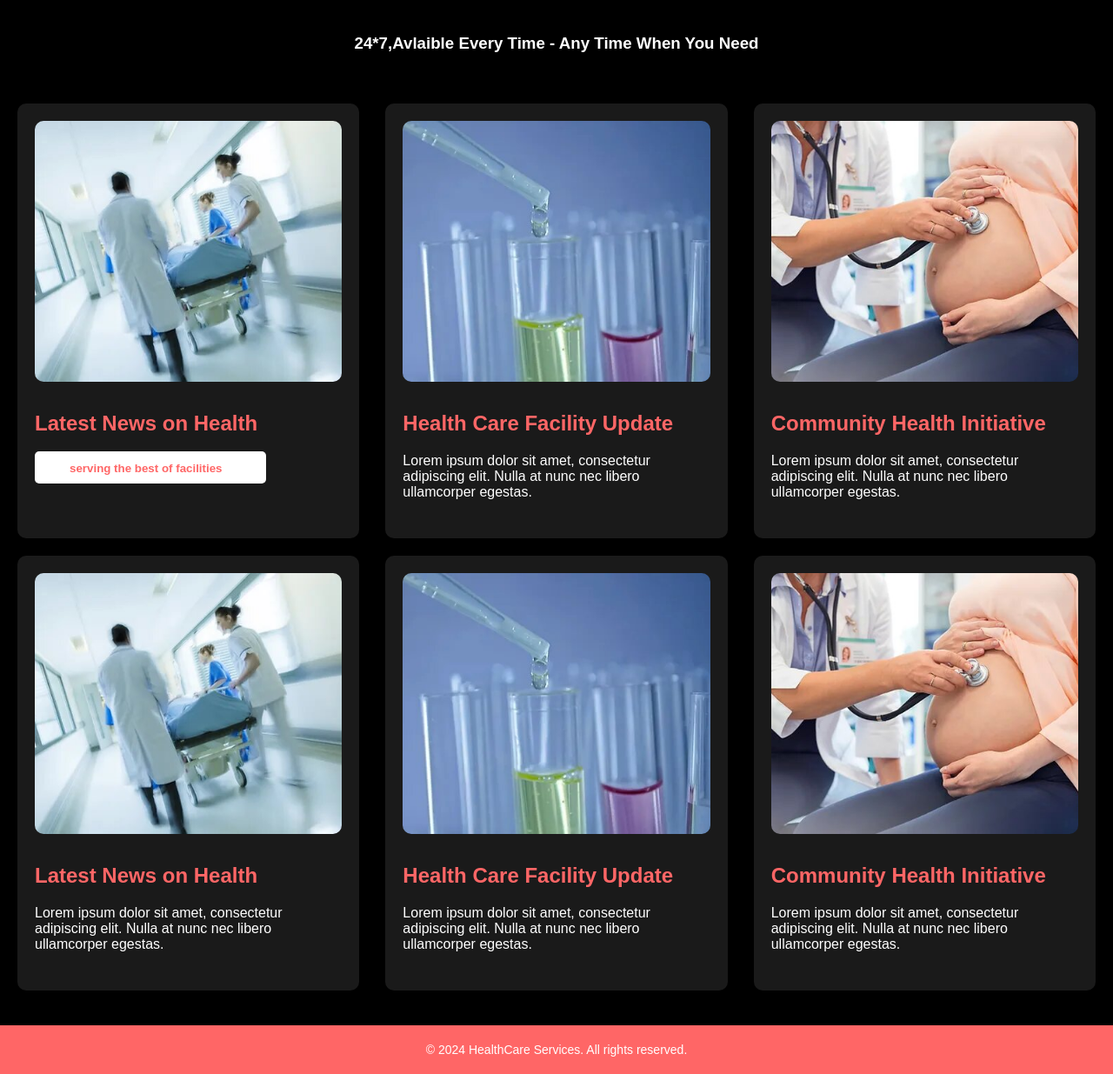
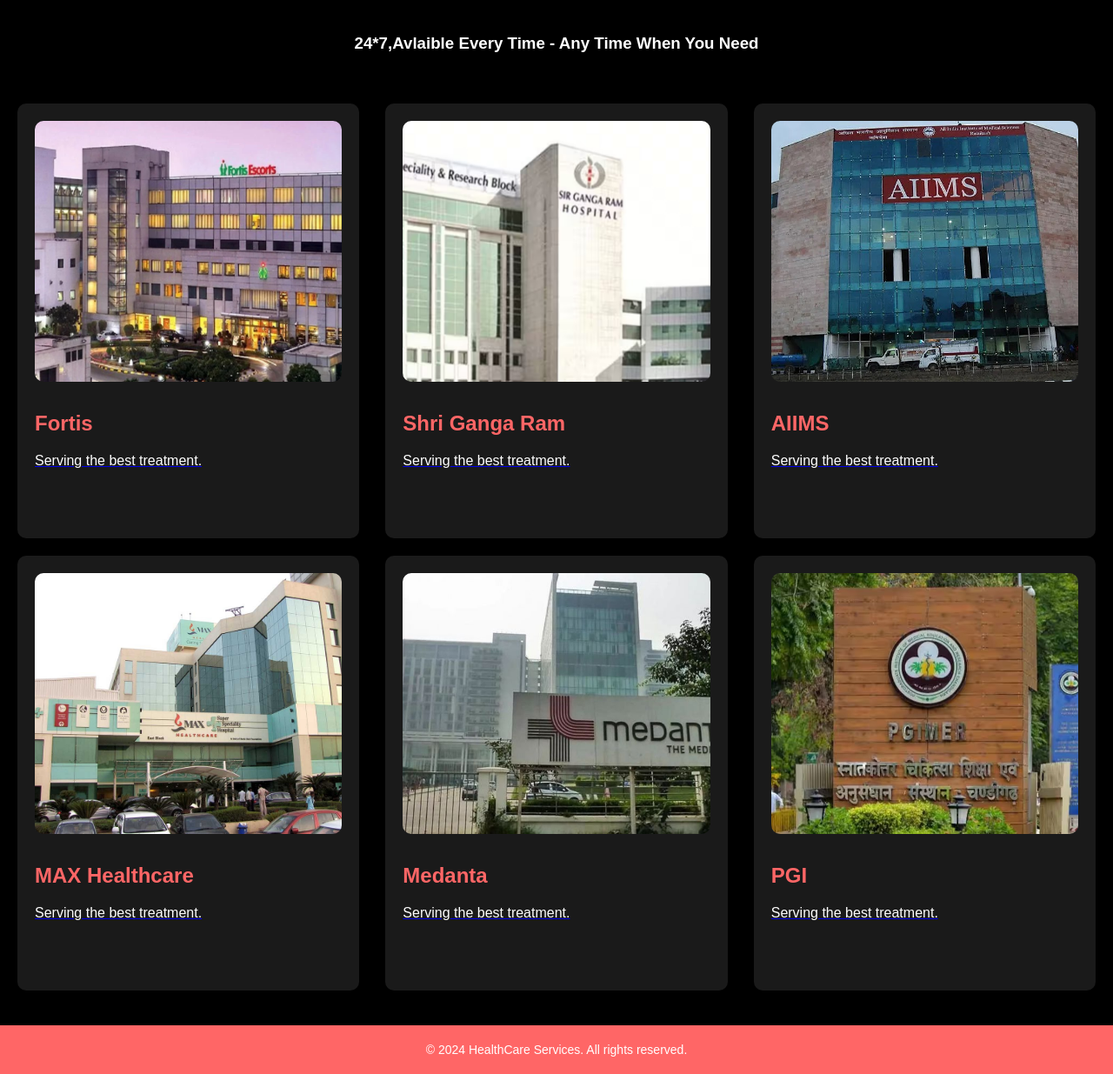
Before and after one commit to Anmoljain-27/Anmoljain-27.github.io, a plain HTML site: page services.html in a window 1280 px wide. Shown: the part 278-1513 px from the top of the page at 87% size. Drawn offline with Linux system fonts and the light colour scheme.

Commit message:
Update services.html

```diff
--- a/services.html
+++ b/services.html
@@ -132,47 +132,47 @@
         </div>
         <nav>
             <a href="landing.html" target="_blank" class="btn"><i class="fas fa-home"></i> Home</a>
-            <a href="site6.html" target="_blank" class="btn"><i class="fas fa-newspaper"></i> News</a>
-            <a href="services.html" target="_blank" class="btn"><i class="fas fa-hospital"></i> Our Services</a>
-            <a href="contact.html" target="_blank" class="btn"><i class="fas fa-envelope"></i> Contact</a>
             <a href="bookambulance.html" target="_blank" class="btn"><i class="fas fa-calendar"></i> Book Online</a>
             <a href="driverpage.html" target="_blank"  class="btn"><i class="fas fa-envelope"></i> Driver Site</a>
+            <a href="contact.html" target="_blank" class="btn"><i class="fas fa-envelope"></i> Contact</a>
+            <a href="services.html" target="_blank" class="btn"><i class="fas fa-hospital"></i> Our Services</a>
+            <a href="site6.html" target="_blank" class="btn"><i class="fas fa-newspaper"></i> News</a>
         </nav>
     </header>
         <div>
-          <h1>Online Booking</h1>
+          <h1>Our Services</h1>
           <h3> 24*7,Avlaible Every Time - Any Time When You Need</h3>
         </div>
     <main>
             <div class="news-item">
-            <img src="service1.jpg" alt="Latest News on Health">
-            <h2>Latest News on Health</h2>
-           <a href="https://www.fortishealthcare.com/location/fortis-hospital-mohali" target="_blank"  class="btn"> <button class="btn"  type="sumit">serving the best of facilities</button></a>
-            </div>
-        <div class="news-item">
-            <img src="service2.jpg" alt="Health Care Facility Update">
-            <h2>Health Care Facility Update</h2>
-            <p>Lorem ipsum dolor sit amet, consectetur adipiscing elit. Nulla at nunc nec libero ullamcorper egestas.</p>
+            <img src="forties.jpg" alt="Fortis">
+            <h2>Fortis</h2>
+            <a href="https://www.fortishealthcare.com/location/fortis-hospital-mohali"><p>Serving the best treatment.</p></a>
         </div>
         <div class="news-item">
-            <img src="service3.jpg" alt="Community Health Initiative">
-            <h2>Community Health Initiative</h2>
-            <p>Lorem ipsum dolor sit amet, consectetur adipiscing elit. Nulla at nunc nec libero ullamcorper egestas.</p>
+            <img src="shri ganga ram.jpg" alt="shri ganga ram">
+            <h2>Shri Ganga Ram</h2>
+            <a href="https://sgrh.com/"><p>Serving the best treatment.</p></a>
         </div>
         <div class="news-item">
-            <img src="service1.jpg" alt="Latest News on Health">
-            <h2>Latest News on Health</h2>
-            <p>Lorem ipsum dolor sit amet, consectetur adipiscing elit. Nulla at nunc nec libero ullamcorper egestas.</p>
+            <img src="Aiims.jpg" alt="AIIMS">
+            <h2>AIIMS</h2>
+            <a href="https://www.aiims.edu/index.php?lang=en"><p>Serving the best treatment.</p></a>
         </div>
         <div class="news-item">
-            <img src="service2.jpg" alt="Health Care Facility Update">
-            <h2>Health Care Facility Update</h2>
-            <p>Lorem ipsum dolor sit amet, consectetur adipiscing elit. Nulla at nunc nec libero ullamcorper egestas.</p>
+            <img src="max.jpg" alt="MAX Healthcare">
+            <h2>MAX Healthcare</h2>
+            <a href="https://www.maxhealthcare.in/hospital-network/max-super-speciality-hospital-bathinda"><p>Serving the best treatment.</p></a>
         </div>
         <div class="news-item">
-            <img src="service3.jpg" alt="Community Health Initiative">
-            <h2>Community Health Initiative</h2>
-            <p>Lorem ipsum dolor sit amet, consectetur adipiscing elit. Nulla at nunc nec libero ullamcorper egestas.</p>
+            <img src="mredanta.jpg" alt="medanta">
+            <h2>Medanta</h2>
+            <a href="https://www.medanta.org/"><p>Serving the best treatment.</p></a>
+        </div>
+        <div class="news-item">
+            <img src="pgimer.jpg" alt="PGI">
+            <h2>PGI</h2>
+            <a href="https://pgimer.edu.in/PGIMER_PORTAL/PGIMERPORTAL/home.jsp"><p>Serving the best treatment.</p></a>
         </div>
     </main>
     <footer>
```
